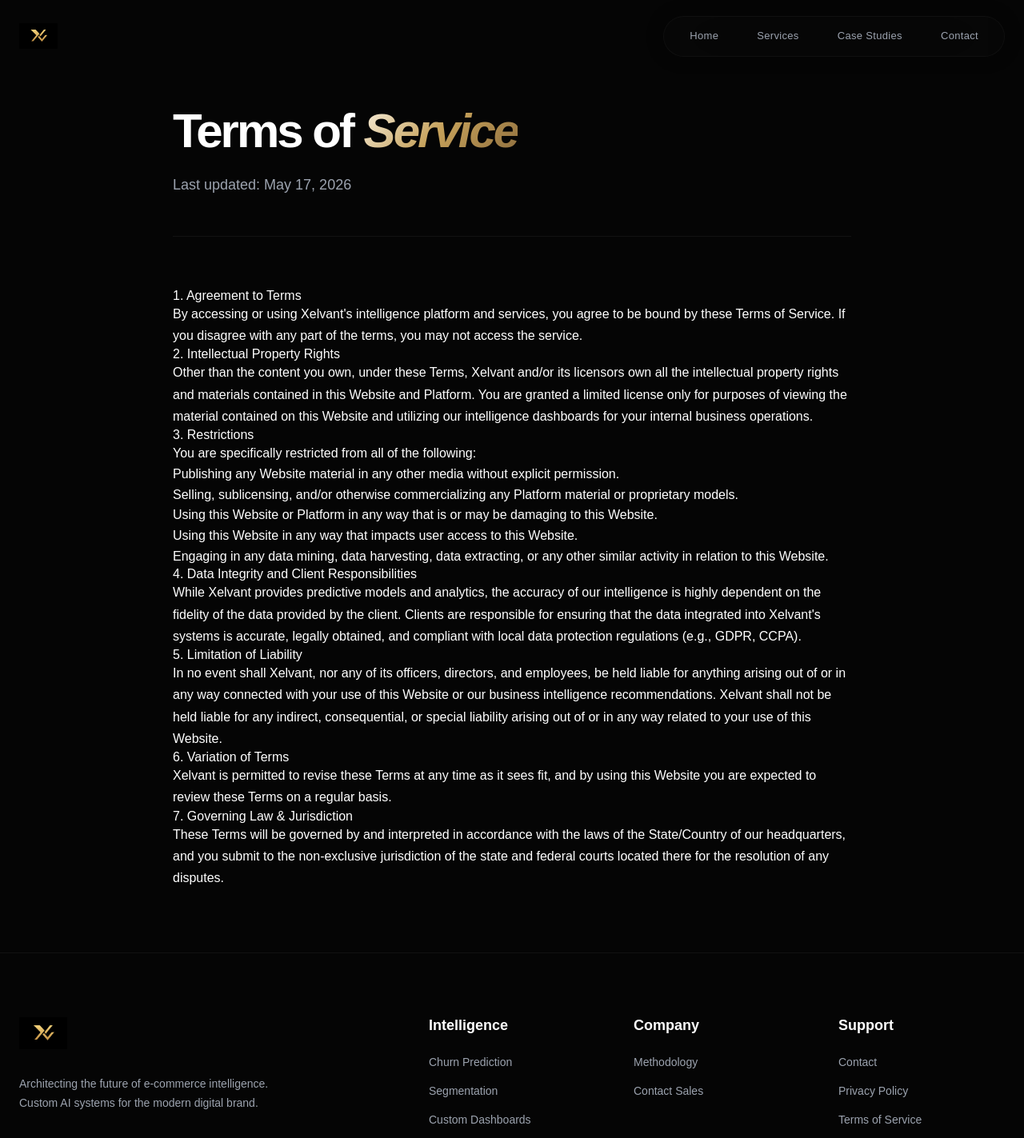
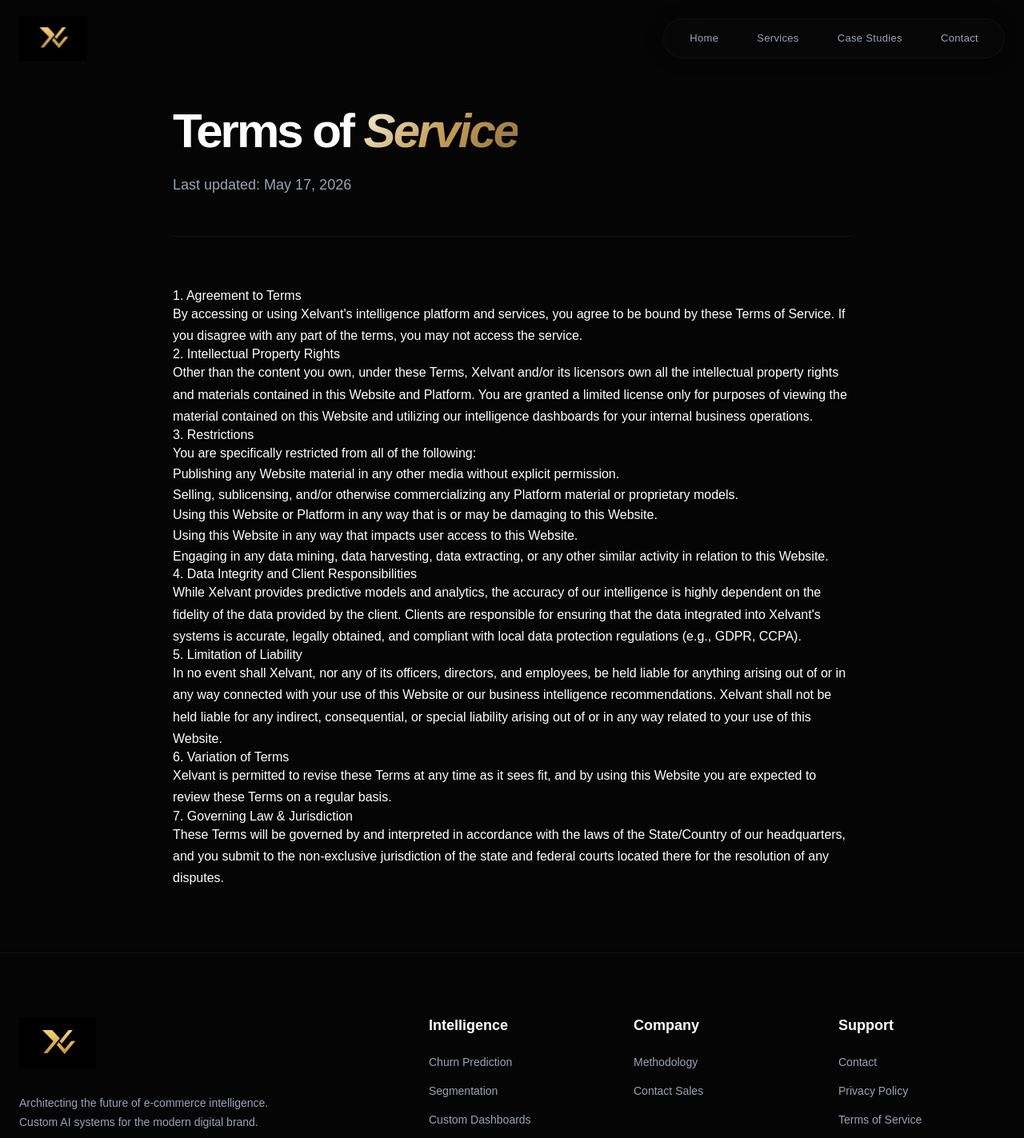
Before and after one commit to ali-zain-ai/Xelvant-site, a Next.js app: page /terms in a window 1280 px wide. Shown: the top 1423 px of the page at 80% size. Built offline with nearby package versions, Linux system fonts and the light colour scheme; a web font is replaced by a local one.

Commit message:
Increase logo size and add to PageLoader

```diff
--- a/components/layout/Footer.tsx
+++ b/components/layout/Footer.tsx
@@ -33,9 +33,9 @@
                 <Image
                   src="/logo.png"
                   alt="Xelvant Logo"
-                  width={160}
-                  height={48}
-                  className="w-auto h-8 md:h-10 object-contain"
+                  width={200}
+                  height={80}
+                  className="w-auto h-12 md:h-16 object-contain"
                 />
               </Link>
             </motion.div>
--- a/components/layout/Navbar.tsx
+++ b/components/layout/Navbar.tsx
@@ -76,9 +76,9 @@
             <Image
               src="/logo.png"
               alt="Xelvant Logo"
-              width={140}
-              height={40}
-              className="w-auto h-6 md:h-8 object-contain"
+              width={180}
+              height={60}
+              className="w-auto h-10 md:h-14 object-contain"
               priority
             />
           </motion.div>
--- a/components/ui/PageLoader.tsx
+++ b/components/ui/PageLoader.tsx
@@ -2,6 +2,7 @@
 
 import { useState, useEffect } from "react";
 import { motion, AnimatePresence } from "framer-motion";
+import Image from "next/image";
 
 const EASE = [0.16, 1, 0.3, 1] as const;
 
@@ -28,21 +29,19 @@
             className="flex flex-col items-center gap-6"
           >
             <motion.div
-              className="w-16 h-16 rounded-2xl bg-gradient-to-br from-primary to-primary-dark flex items-center justify-center shadow-2xl shadow-primary/20"
-              animate={{ scale: [1, 1.05, 1] }}
+              className="flex items-center justify-center mb-4"
+              animate={{ scale: [1, 1.05, 1], opacity: [0.8, 1, 0.8] }}
               transition={{ duration: 2, repeat: Infinity, ease: "easeInOut" }}
             >
-              <span className="text-black font-outfit font-bold text-3xl">X</span>
+              <Image
+                src="/logo.png"
+                alt="Xelvant Loading Logo"
+                width={200}
+                height={80}
+                className="w-auto h-12 md:h-16 object-contain filter drop-shadow-[0_0_15px_rgba(197,160,89,0.5)]"
+                priority
+              />
             </motion.div>
-
-            <div className="flex flex-col items-center -space-y-1">
-              <span className="font-outfit font-bold text-3xl text-gradient-gold tracking-tighter uppercase">
-                XELVANT
-              </span>
-              <span className="text-[10px] font-inter font-bold text-primary tracking-[0.4em] uppercase">
-                Intelligence
-              </span>
-            </div>
 
             <div className="w-48 h-1 bg-white/10 rounded-full overflow-hidden mt-4">
               <motion.div
```
